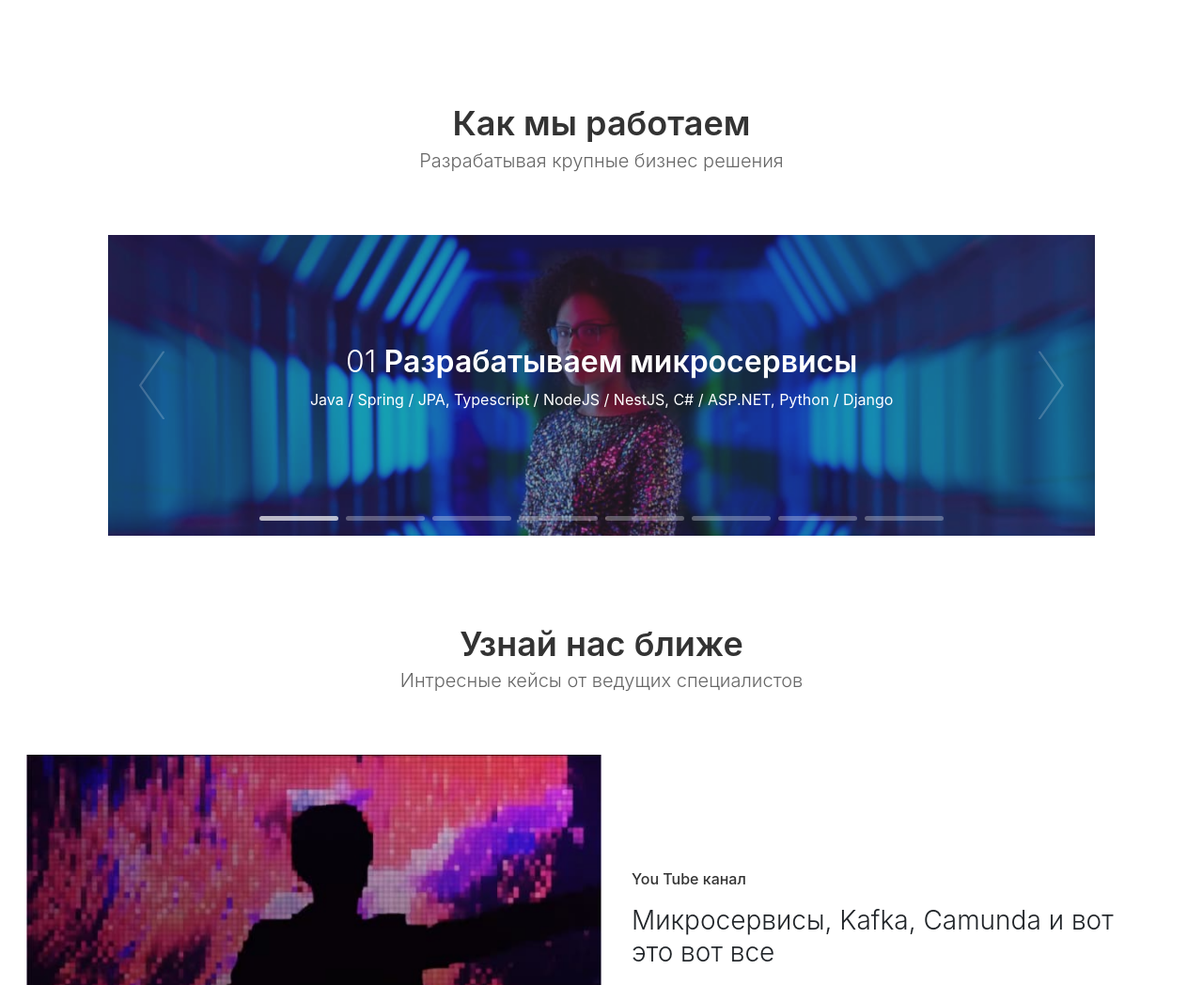
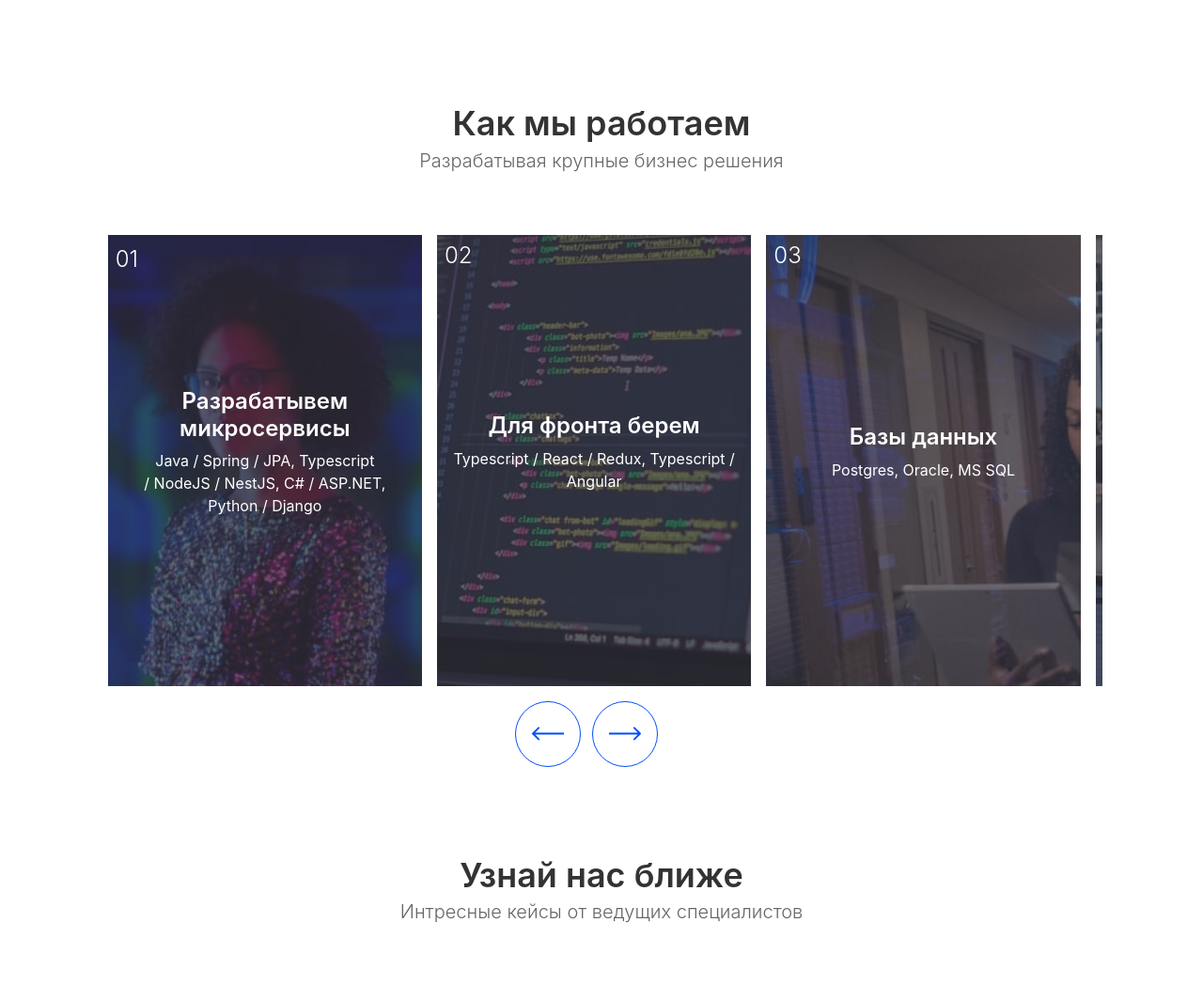
Before and after one commit to huntercront/landing, a PHP site: page / in a window 1280 px wide. Shown: the part 2995-4043 px from the top of the page at 94% size. Run offline with PHP 8.4, Linux system fonts and the light colour scheme; some libraries are stand-ins or nearby versions.

Commit message:
add slider

```diff
--- a/css/style.css
+++ b/css/style.css
@@ -706,6 +706,11 @@ section+section {
     background: #353541;
 }
 
+.work-slide {
+    position: relative;
+    margin: 0 0.5rem;
+}
+
 .work-slide-inner img {
     position: absolute;
     top: 0;
@@ -716,7 +721,7 @@ section+section {
     z-index: 1;
     object-fit: cover;
     object-position: center center;
-    opacity: 0.6;
+    opacity: 0.3;
 }
 
 .dots {
@@ -726,6 +731,7 @@ section+section {
     z-index: 20;
     display: flex;
     justify-content: center;
+    display: none;
 }
 
 .dots__item {
@@ -758,18 +764,29 @@ section+section {
     flex-direction: column;
     position: relative;
     color: #fff;
-    padding: 4rem 6rem;
-    min-height: 20rem;
+    padding: 1rem;
+    min-height: 30rem;
+}
+
+.work .sliders-controls {
+    position: static;
+    transform: translate(0);
+    margin-top: 1rem;
 }
 
 .work-slide-title {
-    font-size: 2rem;
+    font-size: 1.5rem;
     font-weight: 600;
     line-height: 1.2;
+    white-space: normal;
 }
 
-.work-slide-title span.slide-number {
+.slide-number {
     font-weight: 300;
+    position: absolute;
+    left: 0.5rem;
+    top: 0.5rem;
+    font-size: 1.5rem;
 }
 
 .work-slider {
@@ -794,6 +811,7 @@ section+section {
 
 .work-slider-outer {
     position: relative;
+    margin: 0 -0.5rem;
 }
 
 .work-slider-outer:hover>.work-button {
@@ -812,10 +830,16 @@ section+section {
     right: 2rem;
 }
 
+@media screen and (max-width: 1024px) {
+    .dots {
+        display: flex;
+    }
+}
+
 @media screen and (max-width: 767px) {
     .work-slide-text {
         padding: 8rem 1rem;
-        min-height: 25rem;
+        min-height: 32rem;
     }
     .work-slide-title {
         font-size: 1.5rem;
--- a/index.html
+++ b/index.html
@@ -369,9 +369,8 @@
                                 <div class="work-slide">
                                     <div class="work-slide-inner">
                                         <div class="work-slide-text c-c">
-                                            <h4 class="work-slide-title centured">
-                                                <span class="slide-number">01</span> Разрабатываем микросервисы
-                                            </h4>
+                                            <span class="slide-number">01</span>
+                                            <h4 class="work-slide-title centured">Разрабатывем микросервисы</h4>
                                             <p class="work-slide-descr centured">Java / Spring / JPA, Typescript / NodeJS / NestJS, C# / ASP.NET, Python / Django</p>
                                         </div>
                                         <picture>
@@ -490,11 +489,11 @@
                                 </div>
 
                             </div>
-                            <div class="work-button work-prev">
-                                <img class="lazy" data-src="./img/work/arow-prev-big.svg" alt="">
-                            </div>
-                            <div class="work-button work-next">
-                                <img class="lazy" data-src="./img/work/arow-next-big.svg" alt="">
+                            <div class="sliders-controls ">
+                                <div class="slider-buttons c-c ">
+                                    <button class="c-c slide-button work-prev"><img src="./img/slider/prev.svg " alt=" "></button>
+                                    <button class="c-c slide-button work-next"><img src="./img/slider/next.svg " alt=" "></button>
+                                </div>
                             </div>
                         </div>
                     </div>
--- a/js/script.js
+++ b/js/script.js
@@ -187,11 +187,14 @@ document.addEventListener("DOMContentLoaded", function(event) {
                 easing: 'ease-out',
                 startIndex: 0,
                 draggable: true,
-                multipleDrag: false,
+                multipleDrag: true,
                 threshold: 90,
-                loop: true,
+                loop: false,
                 rtl: false,
-                perPage: 1,
+                perPage: {
+                    664: 1,
+                    1024: 3,
+                },
                 onInit: function() {
                     this.addDots();
                     this.updateDots();
```
Also changed, not shown: img/footer/jti-appoach-2.jpg (added), img/footer/jti-appoach.jpg (added).
